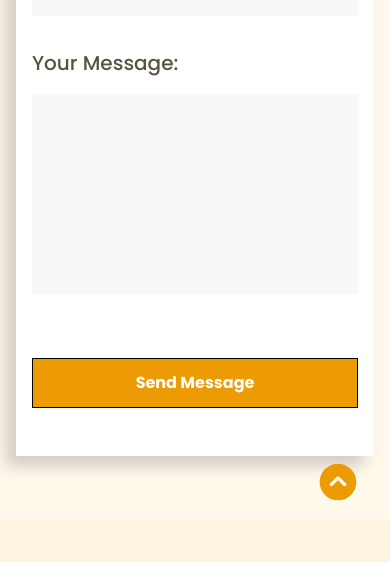
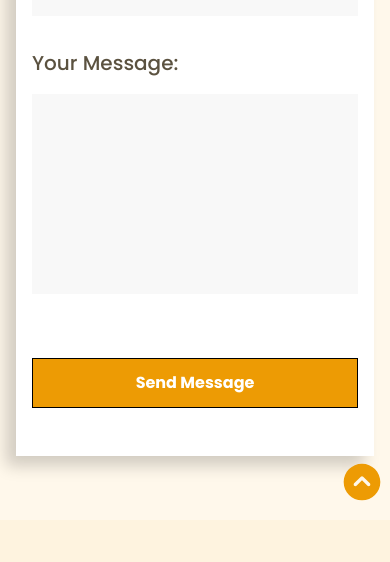
Before and after one commit to othmane-space/EmmaFit, a plain HTML site: page index.html in a window 390 px wide. Shown: the part 8682-9244 px from the top of the page. Drawn offline with Linux system fonts and the light colour scheme; grey boxes are pictures that could not be loaded.

Commit message:
Update tablet.css

```diff
--- a/tablet.css
+++ b/tablet.css
@@ -308,6 +308,9 @@
   padding-right: .5rem;
   padding-bottom: .5rem;
  }
+  .bottom{
+    right: .5rem;
+ }
    .contact-form{
     width: 100%;
    }
```
